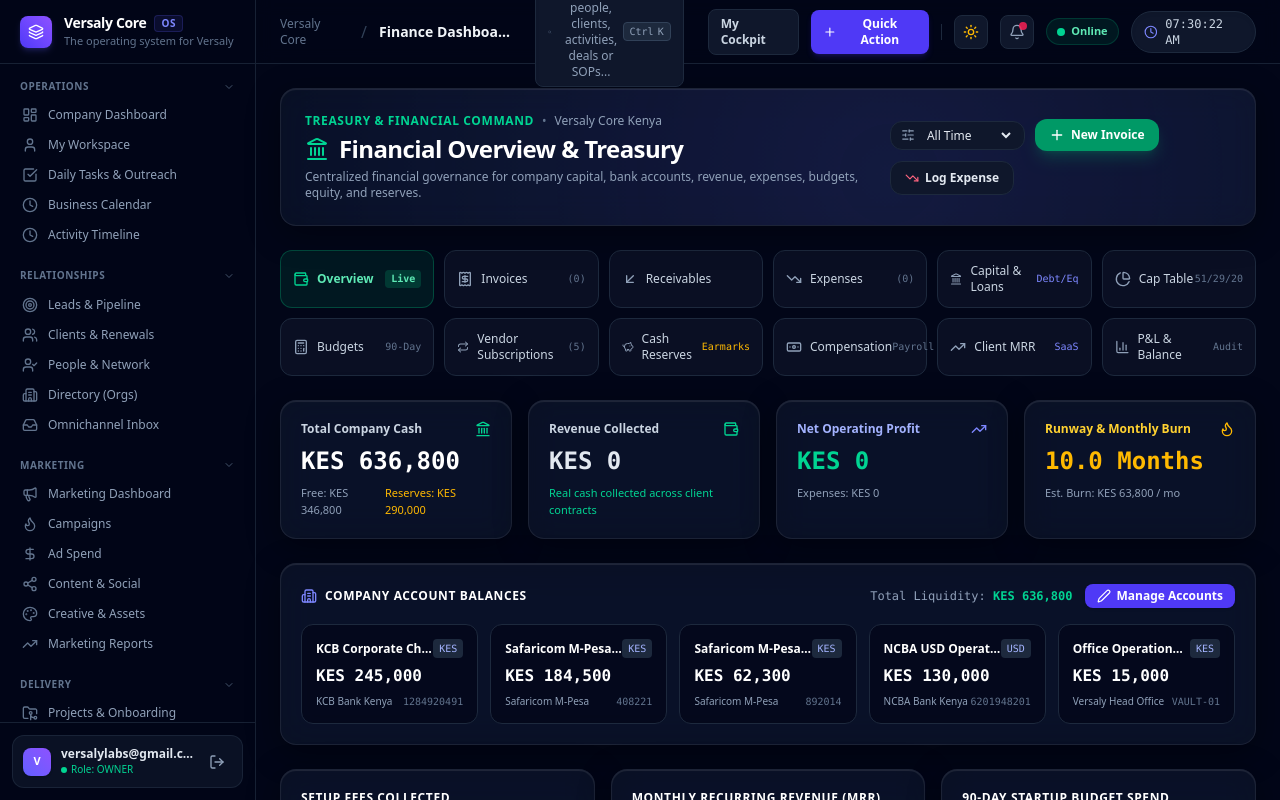
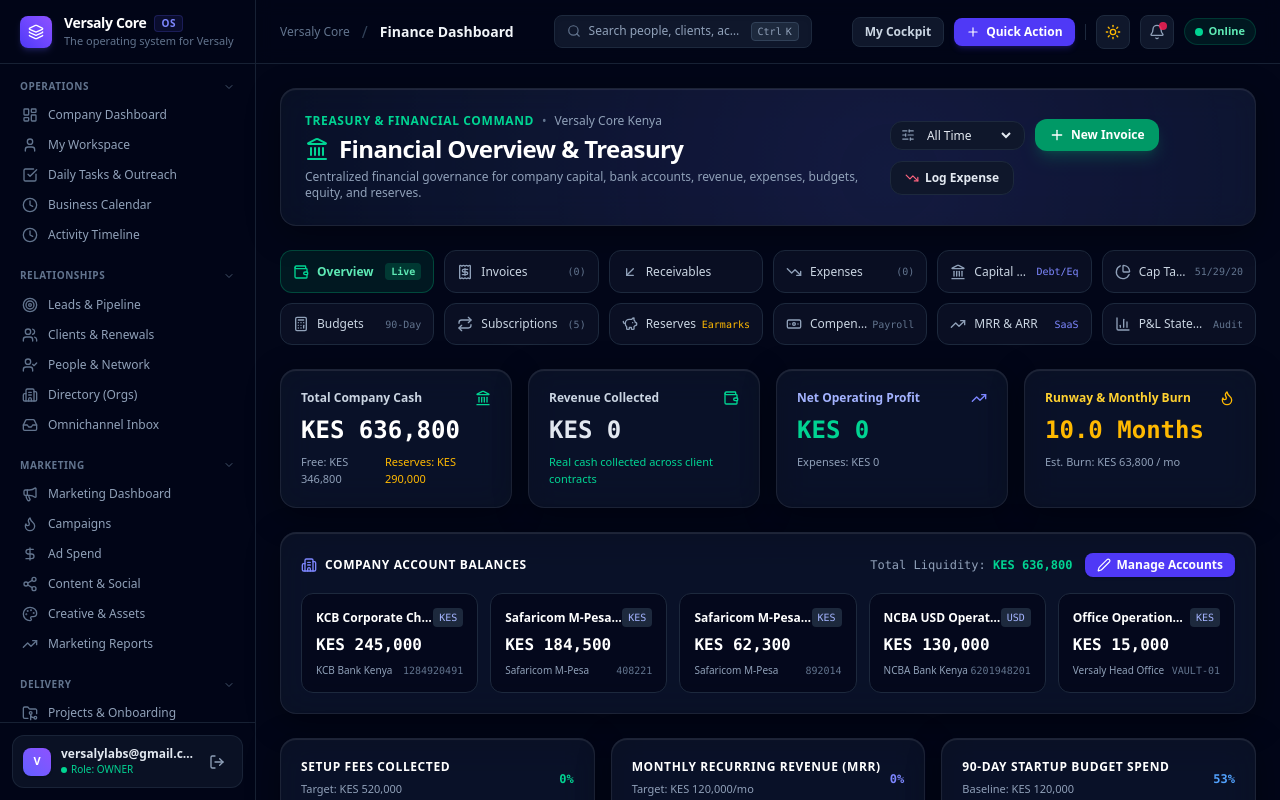
Before and after one commit to versalylabs/versaly-core, a Next.js app: page /finance in a window 1280 px wide. Shown: the top 800 px of the page. Built offline with nearby package versions, Linux system fonts and the light colour scheme.

Commit message:
fix(ui): eliminate text overlapping, header wrapping and scrollbar clutter on smaller screens

```diff
--- a/src/app/dashboard/page.tsx
+++ b/src/app/dashboard/page.tsx
@@ -861,7 +861,7 @@
         )}
 
         {/* Section Navigation Tabs */}
-        <div className="flex items-center gap-2 overflow-x-auto pb-1 text-xs">
+        <div className="flex items-center gap-2 overflow-x-auto no-scrollbar pb-1 text-xs">
           <button
             onClick={() => setActiveSection("ALL")}
             className={`px-3.5 py-1.5 rounded-xl font-semibold transition whitespace-nowrap border ${
--- a/src/app/finance/page.tsx
+++ b/src/app/finance/page.tsx
@@ -268,38 +268,38 @@
         <div className="grid grid-cols-2 sm:grid-cols-3 lg:grid-cols-6 gap-2.5">
           <Link
             href="/finance"
-            className="p-3 rounded-xl bg-emerald-500/10 border border-emerald-500/30 text-emerald-300 font-semibold text-xs flex items-center justify-between transition group"
+            className="p-3 rounded-xl bg-emerald-500/10 border border-emerald-500/30 text-emerald-300 font-semibold text-xs flex items-center justify-between transition group min-w-0"
           >
-            <div className="flex items-center gap-2">
-              <Wallet className="h-4 w-4 text-emerald-400" />
-              <span>Overview</span>
+            <div className="flex items-center gap-2 min-w-0">
+              <Wallet className="h-4 w-4 text-emerald-400 shrink-0" />
+              <span className="truncate">Overview</span>
             </div>
-            <span className="text-[10px] bg-emerald-500/20 text-emerald-300 px-1.5 py-0.5 rounded font-mono">
+            <span className="text-[10px] bg-emerald-500/20 text-emerald-300 px-1.5 py-0.5 rounded font-mono shrink-0 ml-1">
               Live
             </span>
           </Link>
 
           <Link
             href="/finance/invoices"
-            className="p-3 rounded-xl bg-slate-900/60 border border-slate-800 hover:border-slate-700 text-slate-300 font-medium text-xs flex items-center justify-between transition group"
+            className="p-3 rounded-xl bg-slate-900/60 border border-slate-800 hover:border-slate-700 text-slate-300 font-medium text-xs flex items-center justify-between transition group min-w-0"
           >
-            <div className="flex items-center gap-2">
-              <Receipt className="h-4 w-4 text-slate-400 group-hover:text-white" />
-              <span>Invoices</span>
+            <div className="flex items-center gap-2 min-w-0">
+              <Receipt className="h-4 w-4 text-slate-400 group-hover:text-white shrink-0" />
+              <span className="truncate">Invoices</span>
             </div>
-            <span className="text-[10px] text-slate-500 font-mono">({invoices.length})</span>
+            <span className="text-[10px] text-slate-500 font-mono shrink-0 ml-1">({invoices.length})</span>
           </Link>
 
           <Link
             href="/finance/payments"
-            className="p-3 rounded-xl bg-slate-900/60 border border-slate-800 hover:border-slate-700 text-slate-300 font-medium text-xs flex items-center justify-between transition group"
+            className="p-3 rounded-xl bg-slate-900/60 border border-slate-800 hover:border-slate-700 text-slate-300 font-medium text-xs flex items-center justify-between transition group min-w-0"
           >
-            <div className="flex items-center gap-2">
-              <ArrowDownLeft className="h-4 w-4 text-slate-400 group-hover:text-white" />
-              <span>Receivables</span>
+            <div className="flex items-center gap-2 min-w-0">
+              <ArrowDownLeft className="h-4 w-4 text-slate-400 group-hover:text-white shrink-0" />
+              <span className="truncate">Receivables</span>
             </div>
             {summary.overdueCount > 0 && (
-              <span className="text-[9px] bg-rose-500/20 text-rose-300 px-1.5 py-0.5 rounded font-mono">
+              <span className="text-[9px] bg-rose-500/20 text-rose-300 px-1.5 py-0.5 rounded font-mono shrink-0 ml-1">
                 {summary.overdueCount} due
               </span>
             )}
@@ -307,101 +307,101 @@
 
           <Link
             href="/finance/expenses"
-            className="p-3 rounded-xl bg-slate-900/60 border border-slate-800 hover:border-slate-700 text-slate-300 font-medium text-xs flex items-center justify-between transition group"
+            className="p-3 rounded-xl bg-slate-900/60 border border-slate-800 hover:border-slate-700 text-slate-300 font-medium text-xs flex items-center justify-between transition group min-w-0"
           >
-            <div className="flex items-center gap-2">
-              <TrendingDown className="h-4 w-4 text-slate-400 group-hover:text-white" />
-              <span>Expenses</span>
+            <div className="flex items-center gap-2 min-w-0">
+              <TrendingDown className="h-4 w-4 text-slate-400 group-hover:text-white shrink-0" />
+              <span className="truncate">Expenses</span>
             </div>
-            <span className="text-[10px] text-slate-500 font-mono">({expenses.length})</span>
+            <span className="text-[10px] text-slate-500 font-mono shrink-0 ml-1">({expenses.length})</span>
           </Link>
 
           <Link
             href="/finance/capital"
-            className="p-3 rounded-xl bg-slate-900/60 border border-slate-800 hover:border-slate-700 text-slate-300 font-medium text-xs flex items-center justify-between transition group"
+            className="p-3 rounded-xl bg-slate-900/60 border border-slate-800 hover:border-slate-700 text-slate-300 font-medium text-xs flex items-center justify-between transition group min-w-0"
           >
-            <div className="flex items-center gap-2">
-              <Landmark className="h-4 w-4 text-slate-400 group-hover:text-white" />
-              <span>Capital &amp; Loans</span>
+            <div className="flex items-center gap-2 min-w-0">
+              <Landmark className="h-4 w-4 text-slate-400 group-hover:text-white shrink-0" />
+              <span className="truncate">Capital &amp; Loans</span>
             </div>
-            <span className="text-[10px] text-indigo-400 font-mono">Debt/Eq</span>
+            <span className="text-[10px] text-indigo-400 font-mono shrink-0 ml-1">Debt/Eq</span>
           </Link>
 
           <Link
             href="/finance/equity"
-            className="p-3 rounded-xl bg-slate-900/60 border border-slate-800 hover:border-slate-700 text-slate-300 font-medium text-xs flex items-center justify-between transition group"
+            className="p-3 rounded-xl bg-slate-900/60 border border-slate-800 hover:border-slate-700 text-slate-300 font-medium text-xs flex items-center justify-between transition group min-w-0"
           >
-            <div className="flex items-center gap-2">
-              <PieChart className="h-4 w-4 text-slate-400 group-hover:text-white" />
-              <span>Cap Table</span>
+            <div className="flex items-center gap-2 min-w-0">
+              <PieChart className="h-4 w-4 text-slate-400 group-hover:text-white shrink-0" />
+              <span className="truncate">Cap Table</span>
             </div>
-            <span className="text-[10px] text-slate-500 font-mono">51/29/20</span>
+            <span className="text-[10px] text-slate-500 font-mono shrink-0 ml-1">51/29/20</span>
           </Link>
 
           <Link
             href="/finance/budgets"
-            className="p-3 rounded-xl bg-slate-900/60 border border-slate-800 hover:border-slate-700 text-slate-300 font-medium text-xs flex items-center justify-between transition group"
+            className="p-3 rounded-xl bg-slate-900/60 border border-slate-800 hover:border-slate-700 text-slate-300 font-medium text-xs flex items-center justify-between transition group min-w-0"
           >
-            <div className="flex items-center gap-2">
-              <Calculator className="h-4 w-4 text-slate-400 group-hover:text-white" />
-              <span>Budgets</span>
+            <div className="flex items-center gap-2 min-w-0">
+              <Calculator className="h-4 w-4 text-slate-400 group-hover:text-white shrink-0" />
+              <span className="truncate">Budgets</span>
             </div>
-            <span className="text-[10px] text-slate-500 font-mono">90-Day</span>
+            <span className="text-[10px] text-slate-500 font-mono shrink-0 ml-1">90-Day</span>
           </Link>
 
           <Link
             href="/finance/subscriptions"
-            className="p-3 rounded-xl bg-slate-900/60 border border-slate-800 hover:border-slate-700 text-slate-300 font-medium text-xs flex items-center justify-between transition group"
+            className="p-3 rounded-xl bg-slate-900/60 border border-slate-800 hover:border-slate-700 text-slate-300 font-medium text-xs flex items-center justify-between transition group min-w-0"
           >
-            <div className="flex items-center gap-2">
-              <Repeat className="h-4 w-4 text-slate-400 group-hover:text-white" />
-              <span>Vendor Subscriptions</span>
+            <div className="flex items-center gap-2 min-w-0">
+              <Repeat className="h-4 w-4 text-slate-400 group-hover:text-white shrink-0" />
+              <span className="truncate">Subscriptions</span>
             </div>
-            <span className="text-[10px] text-slate-500 font-mono">({vendorSubs.length})</span>
+            <span className="text-[10px] text-slate-500 font-mono shrink-0 ml-1">({vendorSubs.length})</span>
           </Link>
 
           <Link
             href="/finance/reserves"
-            className="p-3 rounded-xl bg-slate-900/60 border border-slate-800 hover:border-slate-700 text-slate-300 font-medium text-xs flex items-center justify-between transition group"
+            className="p-3 rounded-xl bg-slate-900/60 border border-slate-800 hover:border-slate-700 text-slate-300 font-medium text-xs flex items-center justify-between transition group min-w-0"
           >
-            <div className="flex items-center gap-2">
-              <PiggyBank className="h-4 w-4 text-slate-400 group-hover:text-white" />
-              <span>Cash Reserves</span>
+            <div className="flex items-center gap-2 min-w-0">
+              <PiggyBank className="h-4 w-4 text-slate-400 group-hover:text-white shrink-0" />
+              <span className="truncate">Reserves</span>
             </div>
-            <span className="text-[10px] text-amber-400 font-mono">Earmarks</span>
+            <span className="text-[10px] text-amber-400 font-mono shrink-0 ml-1">Earmarks</span>
           </Link>
 
           <Link
             href="/finance/compensation"
-            className="p-3 rounded-xl bg-slate-900/60 border border-slate-800 hover:border-slate-700 text-slate-300 font-medium text-xs flex items-center justify-between transition group"
+            className="p-3 rounded-xl bg-slate-900/60 border border-slate-800 hover:border-slate-700 text-slate-300 font-medium text-xs flex items-center justify-between transition group min-w-0"
           >
-            <div className="flex items-center gap-2">
-              <Banknote className="h-4 w-4 text-slate-400 group-hover:text-white" />
-              <span>Compensation</span>
+            <div className="flex items-center gap-2 min-w-0">
+              <Banknote className="h-4 w-4 text-slate-400 group-hover:text-white shrink-0" />
+              <span className="truncate">Compensation</span>
             </div>
-            <span className="text-[10px] text-slate-500 font-mono">Payroll</span>
+            <span className="text-[10px] text-slate-500 font-mono shrink-0 ml-1">Payroll</span>
           </Link>
 
           <Link
             href="/finance/revenue"
-            className="p-3 rounded-xl bg-slate-900/60 border border-slate-800 hover:border-slate-700 text-slate-300 font-medium text-xs flex items-center justify-between transition group"
+            className="p-3 rounded-xl bg-slate-900/60 border border-slate-800 hover:border-slate-700 text-slate-300 font-medium text-xs flex items-center justify-between transition group min-w-0"
           >
-            <div className="flex items-center gap-2">
-              <TrendingUp className="h-4 w-4 text-slate-400 group-hover:text-white" />
-              <span>Client MRR</span>
+            <div className="flex items-center gap-2 min-w-0">
+              <TrendingUp className="h-4 w-4 text-slate-400 group-hover:text-white shrink-0" />
+              <span className="truncate">MRR &amp; ARR</span>
             </div>
-            <span className="text-[10px] text-indigo-400 font-mono">SaaS</span>
+            <span className="text-[10px] text-indigo-400 font-mono shrink-0 ml-1">SaaS</span>
           </Link>
 
           <Link
             href="/finance/reports"
-            className="p-3 rounded-xl bg-slate-900/60 border border-slate-800 hover:border-slate-700 text-slate-300 font-medium text-xs flex items-center justify-between transition group"
+            className="p-3 rounded-xl bg-slate-900/60 border border-slate-800 hover:border-slate-700 text-slate-300 font-medium text-xs flex items-center justify-between transition group min-w-0"
           >
-            <div className="flex items-center gap-2">
-              <BarChart3 className="h-4 w-4 text-slate-400 group-hover:text-white" />
-              <span>P&amp;L &amp; Balance</span>
+            <div className="flex items-center gap-2 min-w-0">
+              <BarChart3 className="h-4 w-4 text-slate-400 group-hover:text-white shrink-0" />
+              <span className="truncate">P&amp;L Statements</span>
             </div>
-            <span className="text-[10px] text-slate-500 font-mono">Audit</span>
+            <span className="text-[10px] text-slate-500 font-mono shrink-0 ml-1">Audit</span>
           </Link>
         </div>
 
--- a/src/app/globals.css
+++ b/src/app/globals.css
@@ -122,6 +122,31 @@
   box-shadow: 0 8px 32px 0 rgba(0, 0, 0, 0.37), inset 0 1px 1px 0 rgba(255, 255, 255, 0.1);
 }
 
+/* Custom Sleek Scrollbars */
+::-webkit-scrollbar {
+  width: 5px;
+  height: 5px;
+}
+::-webkit-scrollbar-track {
+  background: transparent;
+}
+::-webkit-scrollbar-thumb {
+  background: rgba(148, 163, 184, 0.2);
+  border-radius: 9999px;
+}
+::-webkit-scrollbar-thumb:hover {
+  background: rgba(148, 163, 184, 0.4);
+}
+
+/* Hide scrollbar for clean tab bars while keeping scroll functionality */
+.no-scrollbar::-webkit-scrollbar {
+  display: none;
+}
+.no-scrollbar {
+  -ms-overflow-style: none;
+  scrollbar-width: none;
+}
+
 .liquid-glass-glow {
   position: relative;
   overflow: hidden;
--- a/src/app/tasks/page.tsx
+++ b/src/app/tasks/page.tsx
@@ -606,7 +606,7 @@
         )}
 
         {/* Action View Tabs */}
-        <div className="flex items-center gap-2 overflow-x-auto pb-1 text-xs">
+        <div className="flex items-center gap-2 overflow-x-auto no-scrollbar pb-1 text-xs">
           <button
             onClick={() => setActiveTab("DAILY")}
             className={`px-3.5 py-1.5 rounded-xl font-semibold transition whitespace-nowrap border flex items-center gap-1.5 ${
@@ -684,7 +684,7 @@
 
             {/* Filters & Search */}
             <div className="flex flex-col sm:flex-row items-stretch sm:items-center justify-between gap-3 pb-2 border-b border-slate-800/80">
-              <div className="flex items-center gap-1 overflow-x-auto">
+              <div className="flex items-center gap-1 overflow-x-auto no-scrollbar">
                 {["ALL", "PENDING", "COMPLETED"].map((status) => (
                   <button
                     key={status}
--- a/src/components/workspace/header.tsx
+++ b/src/components/workspace/header.tsx
@@ -78,36 +78,41 @@
   }
 
   return (
-    <header className="h-16 border-b border-slate-800/80 bg-slate-950/70 backdrop-blur sticky top-0 z-40 px-4 sm:px-6 flex items-center justify-between">
+    <header className="h-16 border-b border-slate-800/80 bg-slate-950/70 backdrop-blur sticky top-0 z-40 px-3 sm:px-6 flex items-center justify-between gap-2 sm:gap-4 overflow-hidden">
       {/* Left Area: Mobile Menu Toggle + Breadcrumb & Path */}
-      <div className="flex items-center gap-3">
+      <div className="flex items-center gap-2 sm:gap-3 min-w-0 flex-shrink">
         {onOpenMobileNav && (
           <button
             onClick={onOpenMobileNav}
-            className="lg:hidden p-2 rounded-lg bg-slate-900 border border-slate-800 text-slate-400 hover:text-white transition"
+            className="lg:hidden p-2 rounded-lg bg-slate-900 border border-slate-800 text-slate-400 hover:text-white transition shrink-0"
             title="Open Menu"
           >
             <Menu className="h-4 w-4" />
           </button>
         )}
-        <span className="hidden sm:inline text-xs text-slate-500 font-medium">Versaly Core</span>
-        <span className="hidden sm:inline text-slate-700">/</span>
-        <h1 className="text-sm font-bold text-slate-100 truncate max-w-[150px] sm:max-w-xs">
+        <span className="hidden md:inline text-xs text-slate-500 font-medium whitespace-nowrap shrink-0">
+          Versaly Core
+        </span>
+        <span className="hidden md:inline text-slate-700 shrink-0">/</span>
+        <h1 className="text-sm font-bold text-slate-100 truncate whitespace-nowrap min-w-0">
           {getBreadcrumbTitle(pathname)}
         </h1>
       </div>
 
       {/* Center Command Bar Trigger */}
-      <div className="flex-1 max-w-md mx-6 hidden sm:block">
+      <div className="flex-1 max-w-md mx-2 lg:mx-6 hidden md:block min-w-0">
         <button
           onClick={onOpenCommandPalette}
-          className="w-full flex items-center justify-between px-3 py-1.5 rounded-lg bg-slate-900 border border-slate-800 text-xs text-slate-400 hover:border-slate-700 hover:text-slate-300 transition shadow-inner"
+          className="w-full flex items-center justify-between px-3 py-1.5 rounded-lg bg-slate-900 border border-slate-800 text-xs text-slate-400 hover:border-slate-700 hover:text-slate-300 transition shadow-inner min-w-0 cursor-pointer"
         >
-          <div className="flex items-center gap-2">
-            <Search className="h-3.5 w-3.5 text-slate-500" />
-            <span>Search people, clients, activities, deals or SOPs...</span>
+          <div className="flex items-center gap-2 min-w-0 flex-1 truncate">
+            <Search className="h-3.5 w-3.5 text-slate-500 shrink-0" />
+            <span className="truncate whitespace-nowrap block">
+              <span className="hidden lg:inline">Search people, clients, activities, deals or SOPs...</span>
+              <span className="lg:hidden">Search workspace...</span>
+            </span>
           </div>
-          <div className="flex items-center gap-1 font-mono text-[10px] bg-slate-800 border border-slate-700 px-1.5 py-0.5 rounded text-slate-400">
+          <div className="hidden lg:flex items-center gap-1 font-mono text-[10px] bg-slate-800 border border-slate-700 px-1.5 py-0.5 rounded text-slate-400 shrink-0 ml-2">
             <span>Ctrl</span>
             <span>K</span>
           </div>
@@ -115,36 +120,37 @@
       </div>
 
       {/* Right Action Icons */}
-      <div className="flex items-center gap-3 relative">
+      <div className="flex items-center gap-1.5 sm:gap-2.5 relative shrink-0">
         <button
           onClick={onOpenCommandPalette}
-          className="inline-flex sm:hidden p-2 rounded-lg bg-slate-900 border border-slate-800 text-slate-400 hover:text-slate-200"
-          title="Search"
+          className="inline-flex md:hidden p-2 rounded-lg bg-slate-900 border border-slate-800 text-slate-400 hover:text-slate-200 shrink-0 cursor-pointer"
+          title="Search (Ctrl + K)"
         >
           <Search className="h-4 w-4" />
         </button>
 
         <Link
           href="/workspace"
-          className="hidden md:inline-flex items-center gap-1.5 px-3 py-1.5 rounded-lg text-xs font-semibold bg-slate-900 border border-slate-800 text-slate-300 hover:text-white hover:border-slate-700 transition"
+          className="hidden xl:inline-flex items-center gap-1.5 px-3 py-1.5 rounded-lg text-xs font-semibold bg-slate-900 border border-slate-800 text-slate-300 hover:text-white hover:border-slate-700 transition shrink-0"
         >
           <span>My Cockpit</span>
         </Link>
 
         <button
           onClick={onOpenCommandPalette}
-          className="inline-flex items-center gap-1.5 px-3 py-1.5 rounded-lg text-xs font-semibold bg-indigo-600 hover:bg-indigo-500 text-white shadow-md shadow-indigo-600/20 transition"
+          className="inline-flex items-center gap-1.5 px-2.5 sm:px-3 py-1.5 rounded-lg text-xs font-semibold bg-indigo-600 hover:bg-indigo-500 text-white shadow-md shadow-indigo-600/20 transition shrink-0 cursor-pointer"
+          title="Quick Action"
         >
           <Plus className="h-3.5 w-3.5" />
-          <span className="hidden md:inline">Quick Action</span>
+          <span className="hidden lg:inline">Quick Action</span>
         </button>
 
-        <div className="h-4 w-px bg-slate-800" />
+        <div className="h-4 w-px bg-slate-800 shrink-0 hidden sm:block" />
 
         {/* Light/Dark Theme Switcher */}
         <button
           onClick={toggleTheme}
-          className="p-2 rounded-lg bg-slate-900 border border-slate-800 text-slate-400 hover:text-slate-100 transition"
+          className="p-2 rounded-lg bg-slate-900 border border-slate-800 text-slate-400 hover:text-slate-100 transition shrink-0 cursor-pointer"
           title={theme === "dark" ? "Switch to Light Mode" : "Switch to Dark Mode"}
           aria-label="Toggle theme"
         >
@@ -155,10 +161,10 @@
           )}
         </button>
 
-        <div className="relative">
+        <div className="relative shrink-0">
           <button
             onClick={() => setShowNotifications(!showNotifications)}
-            className="relative p-2 rounded-lg bg-slate-900 border border-slate-800 text-slate-400 hover:text-slate-200 transition"
+            className="relative p-2 rounded-lg bg-slate-900 border border-slate-800 text-slate-400 hover:text-slate-200 transition shrink-0 cursor-pointer"
             title="Notifications & Attention"
           >
             <Bell className="h-4 w-4" />
@@ -176,7 +182,7 @@
         <Link
           href="/calendar"
           title="Current local time • Click to view Business Calendar"
-          className="hidden sm:flex items-center gap-2 px-3 py-1 rounded-full bg-slate-900 border border-slate-800 text-slate-300 hover:border-slate-700 hover:text-white text-xs font-mono transition shadow-inner"
+          className="hidden 2xl:flex items-center gap-2 px-3 py-1 rounded-full bg-slate-900 border border-slate-800 text-slate-300 hover:border-slate-700 hover:text-white text-xs font-mono transition shadow-inner shrink-0"
         >
           <Clock className="h-3.5 w-3.5 text-indigo-400" />
           <span>{currentTime || "--:--:--"}</span>
--- a/src/components/workspace/offline-banner.tsx
+++ b/src/components/workspace/offline-banner.tsx
@@ -113,7 +113,7 @@
     <div className="relative">
       <button
         onClick={() => setShowMenu(!showMenu)}
-        className={`flex items-center gap-1.5 px-2.5 py-1 rounded-full text-[11px] font-semibold transition border ${
+        className={`flex items-center gap-1.5 px-2.5 py-1 rounded-full text-[11px] font-semibold transition border whitespace-nowrap shrink-0 ${
           effectiveOffline
             ? "bg-amber-500/10 text-amber-300 border-amber-500/30 hover:border-amber-500/50 shadow-sm shadow-amber-500/10"
             : "bg-emerald-500/10 text-emerald-300 border-emerald-500/20 hover:border-emerald-500/40"
@@ -121,11 +121,11 @@
         title={effectiveOffline ? "Offline Mode: Working Locally" : "Online: Live System"}
       >
         <span
-          className={`h-2 w-2 rounded-full ${
+          className={`h-2 w-2 rounded-full shrink-0 ${
             effectiveOffline ? "bg-amber-400 animate-pulse" : "bg-emerald-400"
           }`}
         />
-        <span className="hidden sm:inline">
+        <span className="hidden sm:inline whitespace-nowrap">
           {effectiveOffline ? (isSimulatedOffline ? "Offline (Test)" : "Offline") : "Online"}
         </span>
       </button>
```
